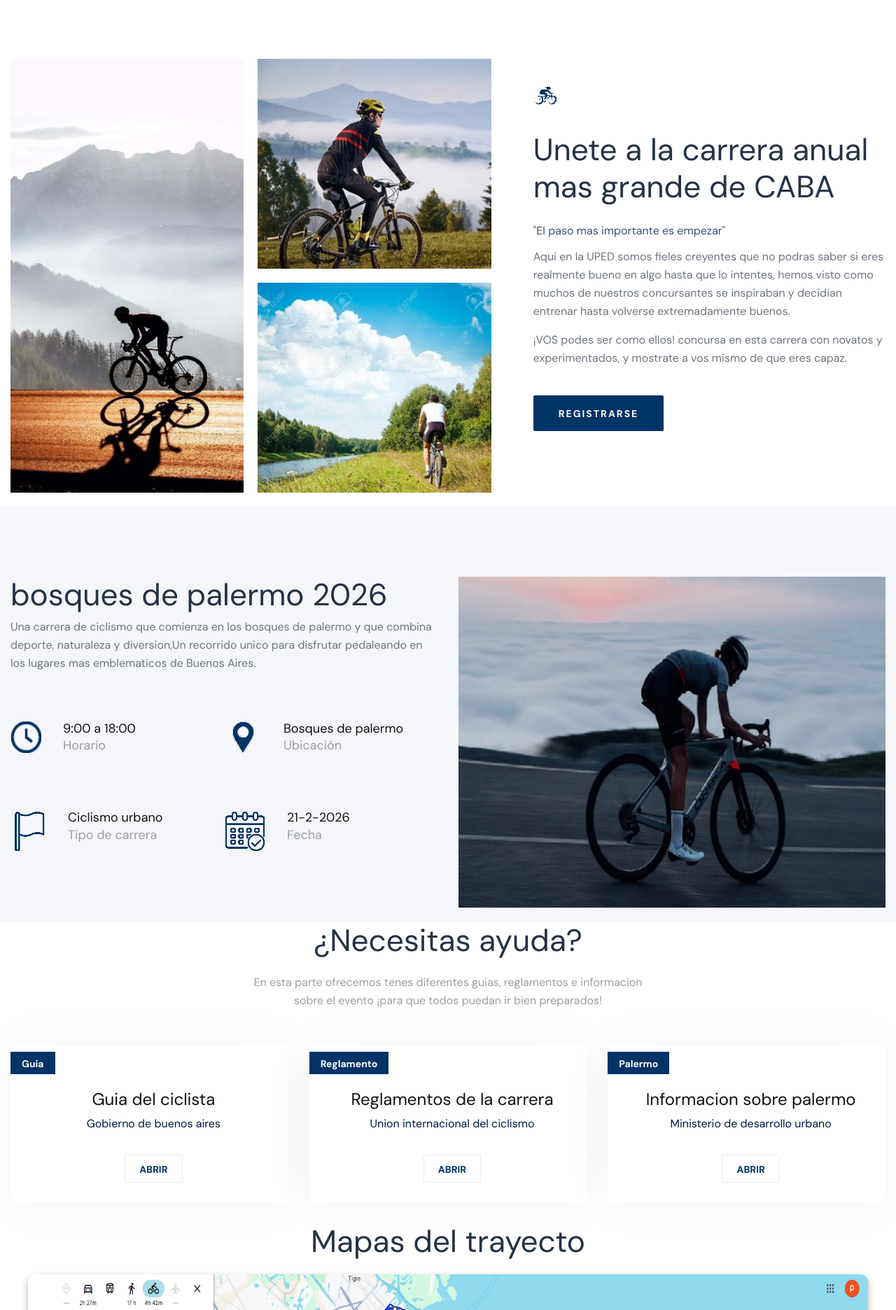
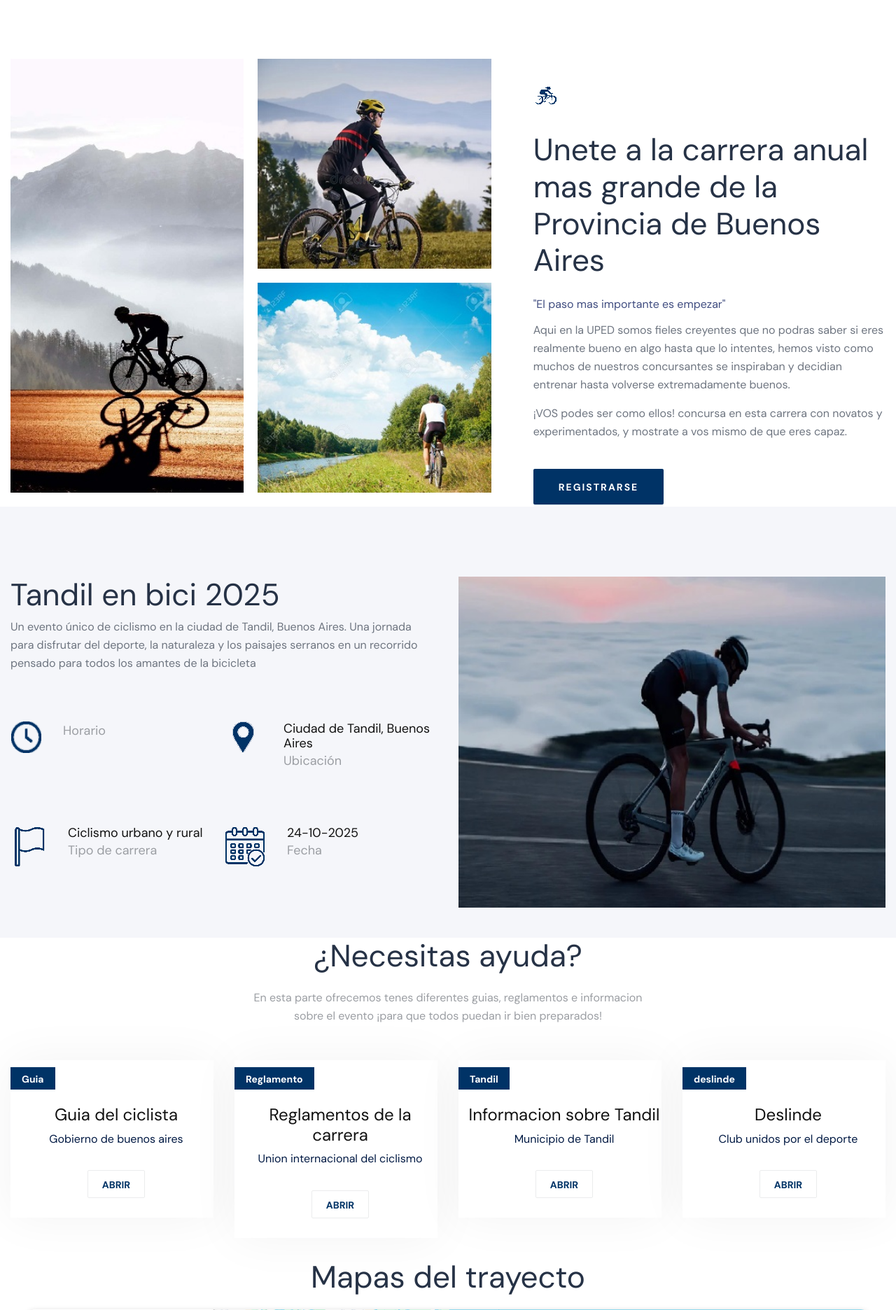
Before and after one commit to LukitasF1809/TP2, a Flask app: page / in a window 1280 px wide. Shown: the part 1015-2887 px from the top of the page at 70% size. Run offline with Flask 3, Linux system fonts and the light colour scheme; some libraries are stand-ins or nearby versions.

Commit message:
Agregado de deslinde.pdf y cambios en app.py

```diff
--- a/TP2/app/app.py
+++ b/TP2/app/app.py
@@ -1,6 +1,8 @@
+from flask import Flask, render_template, request
 from dotenv import load_dotenv
-from flask import Flask, render_template, request
 from flask_mail import Mail, Message
+
+
 import os
 
 app = Flask (__name__,template_folder='../templates',static_folder='../static')
@@ -16,15 +18,15 @@
 app.config['MAIL_DEFAULT_SENDER'] = ("MTB Bosques", "ciclismouped@gmail.com")
 mail = Mail(app)
 
+
 unete= True
 diccionario = {
-    "nombre": "bosques de palermo 2026",
+    "nombre": "Tandil en bici 2025",
     "organizador": "club unidos por el deporte",
-    "fecha": "21-2-2026",
-    "descripcion": "Una carrera de ciclismo que comienza en los bosques de palermo y que combina deporte, naturaleza y diversion,Un recorrido unico para disfrutar pedaleando en los lugares mas emblematicos de Buenos Aires.",
-    "horario": "9:00 a 18:00",
-    "tipocarr": "Ciclismo urbano",
-    "lugar": "Bosques de palermo",
+    "fecha": "24-10-2025",
+    "descripcion": "Un evento único de ciclismo en la ciudad de Tandil, Buenos Aires. Una jornada para disfrutar del deporte, la naturaleza y los paisajes serranos en un recorrido pensado para todos los amantes de la bicicleta",
+    "tipocarr": "Ciclismo urbano y rural",
+    "lugar": "Ciudad de Tandil, Buenos Aires",
     "modalidad": {
         1: {"nombre": "carrera corta", "distancia": "30km", "dificultad": "media"},
         2: {"nombre": "carrera larga", "distancia": "80km", "dificultad": "avanzada"},
@@ -45,7 +47,8 @@
 "pdfs": {
     1: {"palabra":"Guia","titulo": "Guia del ciclista","autor":"Gobierno de buenos aires","link":"guia.pdf"},
     2: {"palabra":"Reglamento","titulo":"Reglamentos de la carrera","autor":"Union internacional del ciclismo","link":"reglamento.pdf"},
-    3: {"palabra":"Palermo","titulo":"Informacion sobre palermo","autor":"Ministerio de desarrollo urbano","link":"palermo.pdf"},
+    3: {"palabra":"Tandil","titulo":"Informacion sobre Tandil","autor":"Municipio de Tandil","link":"palermo.pdf"},
+    4: {"palabra":"deslinde","titulo":"Deslinde","autor":"Club unidos por el deporte","link":"deslinde.pdf"},
     },
 
 "citas": {
--- a/TP2/templates/index.html
+++ b/TP2/templates/index.html
@@ -39,7 +39,7 @@
                     <div class="home__about__text">
                         <div class="section-title">
                             <img src="{{url_for('static' , filename='img/icon.png') }}" alt="icon">
-                            <h2>Unete a la carrera anual mas grande de CABA</h2>
+                            <h2>Unete a la carrera anual mas grande de la Provincia de Buenos Aires</h2>
                         </div>
                         <span>"El paso mas importante es empezar"</span>
                         <p>Aqui en la UPED somos fieles creyentes que no podras saber si eres realmente bueno en algo hasta que lo intentes,
@@ -103,7 +103,7 @@
             </div>
             <div class="row">
             {% for datos in diccionario.pdfs.values() %}
-                <div class="col-lg-4 col-md-6 col-sm-6">
+                <div class="col-lg-3 col-md-4 col-sm-4">
                     <div class="classes__item">
 
                         <div class="classes__item__pic">
```
Also changed, not shown: 1 other file.
